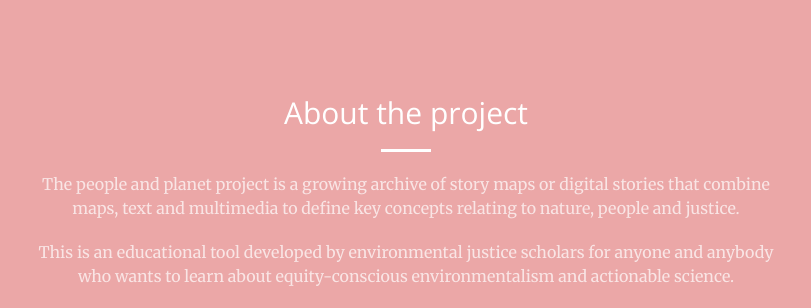
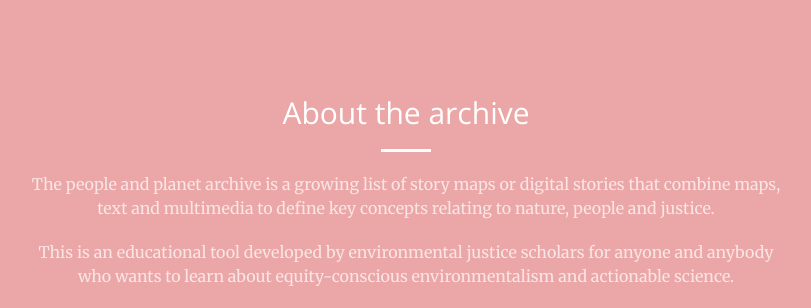
Before and after one commit to peopleandplanet/peopleandplanet.github.io, a Jekyll site: the page built from index.html, in a window 1280 px wide and 900 px high, scrolled down 736 px, cut to the strip 168-476 px from the top of the window. Shown: the whole strip, without its empty margins (234-1045 px from the left). Built offline with Jekyll 4.4.1, drawn with Linux system fonts in a browser that asks for light colours.

Commit message:
Update call-to-action.html

```diff
--- a/_includes/call-to-action.html
+++ b/_includes/call-to-action.html
@@ -2,9 +2,9 @@
     <div class="container">
         <div class="row">
             <div class="col-lg-8 col-lg-offset-2 text-center">
-                <h2 class="section-heading">About the project</h2>
+                <h2 class="section-heading">About the archive</h2>
                 <hr class="light">
-                <p class="text-faded">The people and planet project is a growing archive of story maps or digital stories that combine maps, text and multimedia to define key concepts relating to nature, people and justice.</p>
+                <p class="text-faded">The people and planet archive is a growing list of story maps or digital stories that combine maps, text and multimedia to define key concepts relating to nature, people and justice.</p>
                 <p class="text-faded">This is an educational tool developed by environmental justice scholars for anyone and anybody who wants to learn about equity-conscious environmentalism and actionable science.</p>
                 <p class="text-faded">To use the archive, hover over the images below and click on key concepts to learn their definitions and history through story maps.</p>
                 <p class="text-faded"> </p>
```
